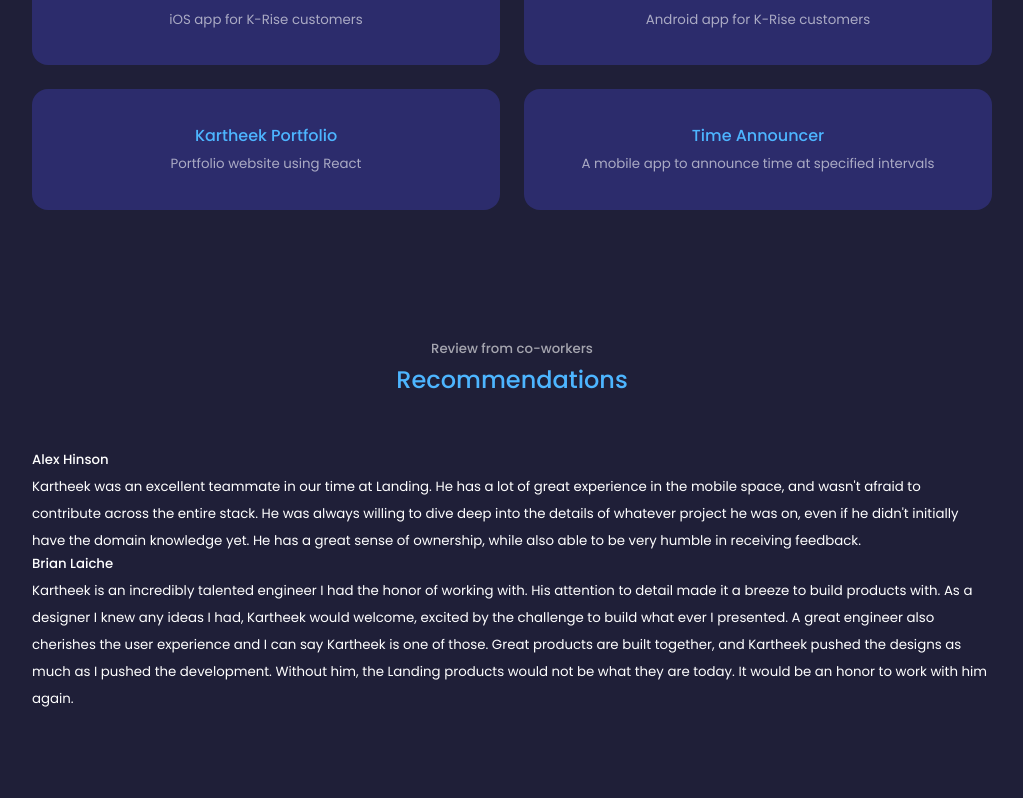
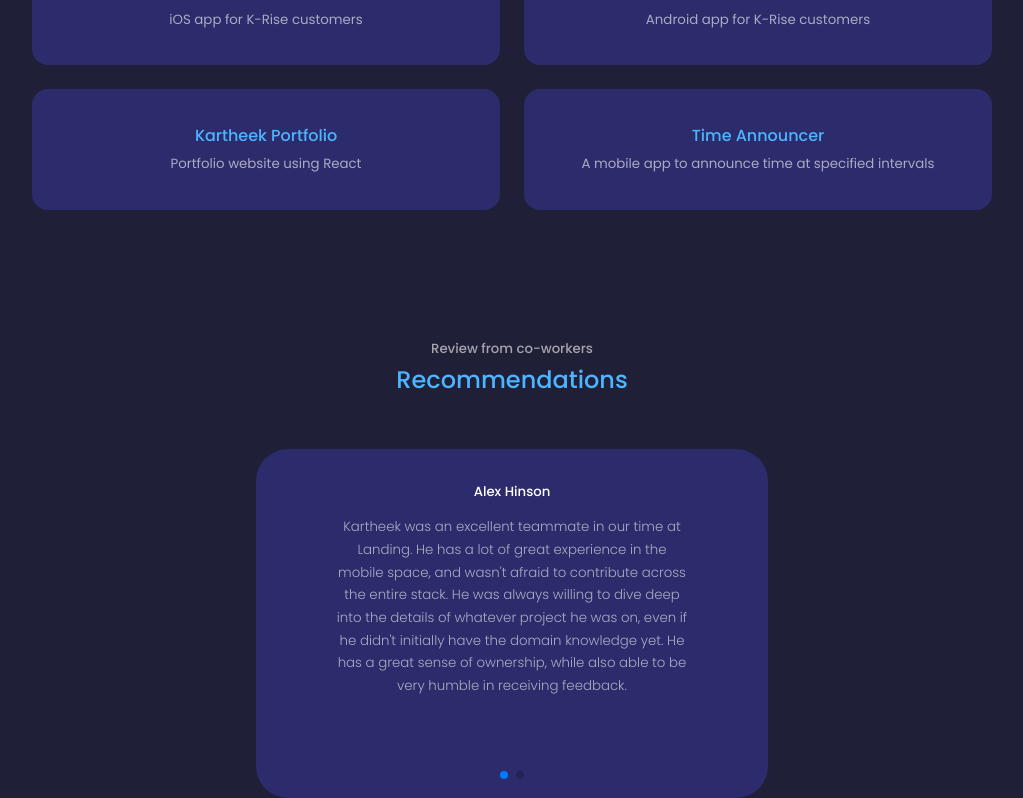
Before and after one commit to carteak004/kartheek-dev, a React (Create React App) app: page / in a window 1280 px wide. Shown: the part 3607-4405 px from the top of the page, without its empty margins (128-1151 px from the left). Before the commit the page ends 4319 px from the top, so only its background shows below. Built offline with nearby package versions, Linux system fonts and the light colour scheme.

Commit message:
removed component

```diff
--- a/package.json
+++ b/package.json
@@ -14,6 +14,7 @@
     "react-dom": "^18.2.0",
     "react-icons": "^4.7.1",
     "react-scripts": "5.0.1",
+    "swiper": "^8.4.5",
     "typescript": "^4.9.4",
     "web-vitals": "^2.1.4"
   },
--- a/src/components/workRecommendations/WorkRecommendation.tsx
+++ /dev/null
@@ -1,19 +0,0 @@
-import React, { FC } from 'react'
-import { Recommendation } from 'models/Recommendation'
-import './WorkRecommendation.css'
-
-interface WorkRecommendationProps {
-	recommendation: Recommendation
-}
-const WorkRecommendation: FC<WorkRecommendationProps> = ({
-	recommendation,
-}) => {
-	return (
-		<article className='rec'>
-			<h5 className='rec-name'>{recommendation.name}</h5>
-			<small className='rec-message'>{recommendation.message}</small>
-		</article>
-	)
-}
-
-export default WorkRecommendation
--- a/src/components/workRecommendations/index.ts
+++ /dev/null
@@ -1 +0,0 @@
-export { default } from './WorkRecommendation'
--- a/src/pages/recommendations/Recommendations.css
+++ b/src/pages/recommendations/Recommendations.css
@@ -0,0 +1,34 @@
+.recommendations-container {
+	width: 40%;
+}
+
+.rec {
+	background: var(--color-bg-variant);
+	text-align: center;
+	padding: 2rem;
+	border-radius: 2rem;
+	user-select: none;
+	height: auto;
+}
+
+.rec-message {
+	color: var(--color-light);
+	font-weight: 300;
+	display: block;
+	width: 80%;
+	margin: 0.8rem auto 0;
+}
+
+/* ------------- Media Queries for Medium devices ------------- */
+@media screen and (max-width: 1024px) {
+	.recommendations-container {
+		width: 60%;
+	}
+}
+
+/* ------------- Media Queries for Small devices ------------- */
+@media screen and (max-width: 600px) {
+	.rec-message {
+		width: var(--container-width-sm);
+	}
+}
--- a/src/pages/recommendations/Recommendations.tsx
+++ b/src/pages/recommendations/Recommendations.tsx
@@ -1,6 +1,10 @@
 import React from 'react'
+// Core modules imports are same as usual
+import { Pagination } from 'swiper'
+import { Swiper, SwiperSlide } from 'swiper/react'
+import 'swiper/css' // core Swiper
+import 'swiper/css/pagination'
 import SectionHead from 'components/sectionHead'
-import WorkRecommendation from 'components/workRecommendations'
 import { recommendations } from 'constants/Recommendattions'
 import './Recommendations.css'
 
@@ -8,16 +12,22 @@ const Recommendations = () => {
 	return (
 		<section id='recommendations'>
 			<SectionHead lineOne='Review from co-workers' lineTwo='Recommendations' />
-			<div className='container recommendations-container'>
+			<Swiper
+				className=' recommendations-container'
+				modules={[Pagination]}
+				spaceBetween={40}
+				slidesPerView={1}
+				pagination={{ clickable: true }}
+			>
 				{recommendations.map((recommendation, index) => {
 					return (
-						<WorkRecommendation
-							recommendation={recommendation}
-							key={recommendation.name + index}
-						/>
+						<SwiperSlide className='rec' key={recommendation.name + index}>
+							<h5 className='rec-name'>{recommendation.name}</h5>
+							<small className='rec-message'>{recommendation.message}</small>
+						</SwiperSlide>
 					)
 				})}
-			</div>
+			</Swiper>
 		</section>
 	)
 }
```
Also changed, not shown: src/components/workRecommendations/WorkRecommendation.css (deleted), 1 other file (tests, documents, lock files or other folders).
